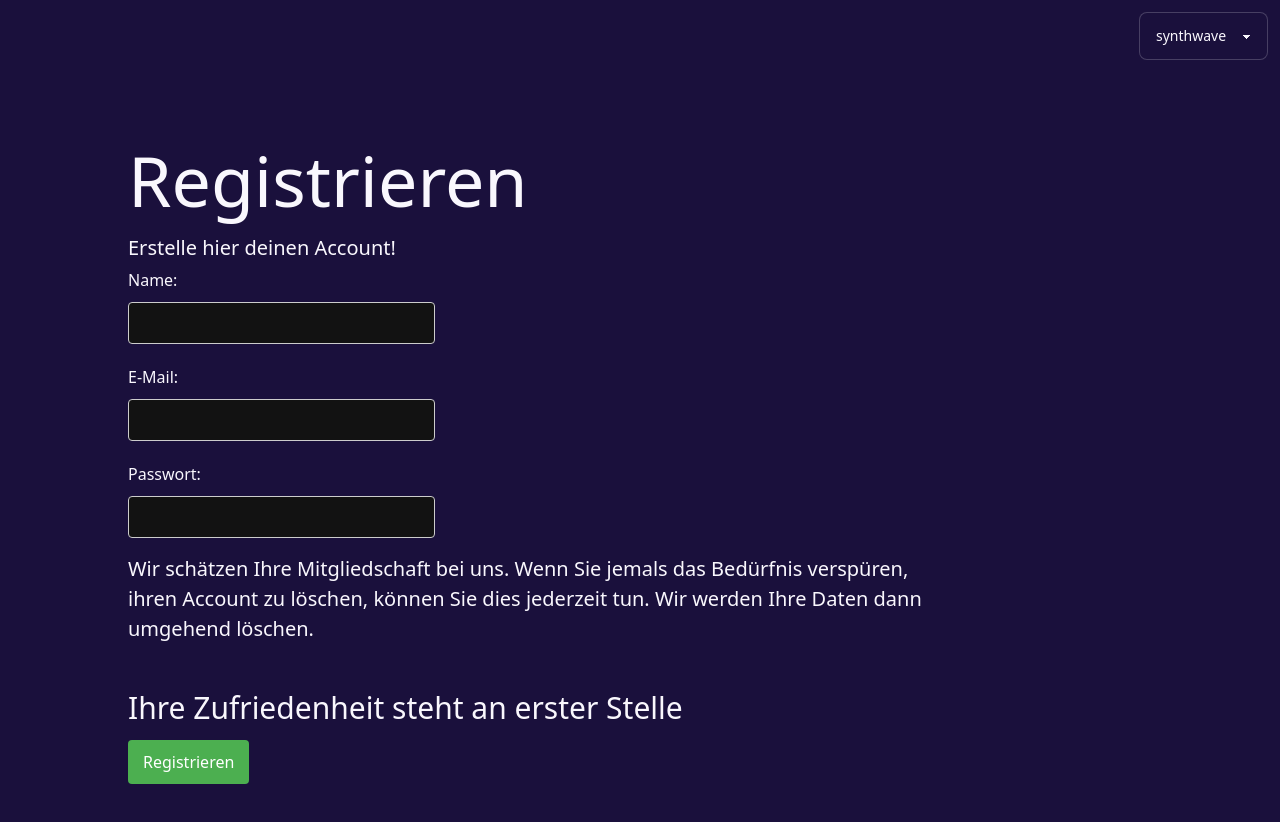
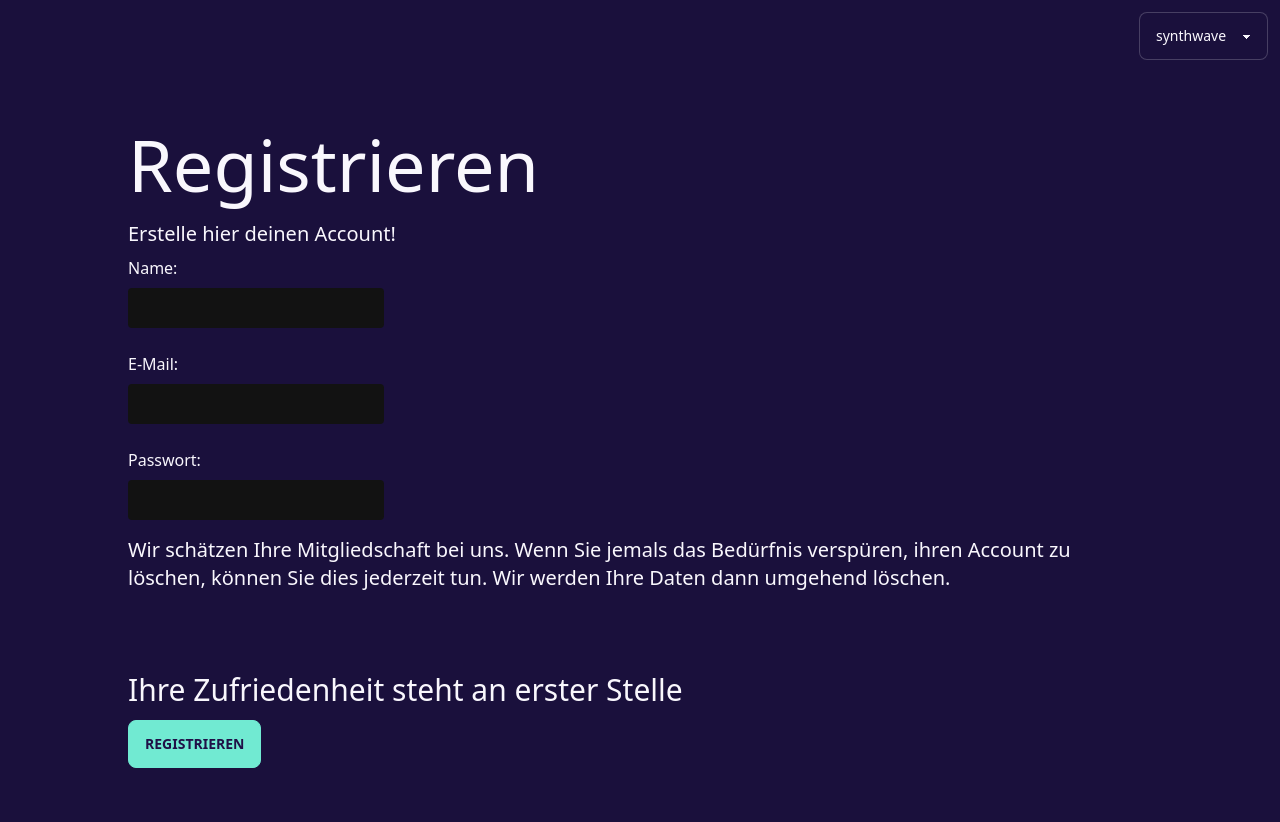
Before and after one commit to johak-at/dark-hak, a SvelteKit app: page /roach-motel in a window 1280 px wide. Shown: the top 822 px of the page. Built offline with nearby package versions, Linux system fonts and the light colour scheme; some icons are missing.

Commit message:
style gegen tailwind und dasyui ersetzen

```diff
--- a/src/routes/roach-motel/+page.svelte
+++ b/src/routes/roach-motel/+page.svelte
@@ -16,29 +16,33 @@
 
 {#if page === 1}
 	<div class="mx-28">
-		<h1>Registrieren</h1>
-		<p>Erstelle hier deinen Account!</p>
+		<h1 class="text-7xl pb-5">Registrieren</h1>
+		<p class="text-xl">Erstelle hier deinen Account!</p>
+		<form on:submit|preventDefault={handleSubmit}>
+			<label class="my-2 block" for="name">Name:</label>
+			<input
+				class="p-2 w-3/12 mb-4 box-border border-solid rounded outline-1 outline-white"
+				type="text"
+				id="name"
+				bind:value={name}
+			/>
 
-		<form on:submit|preventDefault={handleSubmit}>
-			<label for="name">Name:</label>
-			<input type="text" id="name" bind:value={name} />
+			<label class="my-2 block" for="email">E-Mail:</label>
+			<input class="p-2 w-3/12 mb-4 box-border border-solid rounded outline-1 outline-white" type="email" id="email" bind:value={email} />
 
-			<label for="email">E-Mail:</label>
-			<input type="email" id="email" bind:value={email} />
+			<label class="my-2 block" for="password">Passwort:</label>
+			<input class="p-2 w-3/12 mb-4 box-border border-solid rounded outline-1 outline-white" type="password" id="password" bind:value={password} />
+			<br />
 
-			<label for="password">Passwort:</label>
-			<input type="password" id="password" bind:value={password} />
-			<br />
+			<p class="text-xl">
+				Wir schätzen Ihre Mitgliedschaft bei uns. Wenn Sie jemals das Bedürfnis verspüren, ihren
+				Account zu löschen, können Sie dies jederzeit tun. Wir werden Ihre Daten dann umgehend
+				löschen.
+			</p>
+
+			<h2 class="text-3xl pb-1 pt-20">Ihre Zufriedenheit steht an erster Stelle</h2>
+			<button on:click={() => (page = 2)} class="btn btn-success mt-2">Registrieren</button>
 		</form>
-
-		<p>
-			Wir schätzen Ihre Mitgliedschaft bei uns. Wenn Sie jemals das Bedürfnis verspüren, ihren
-			Account zu löschen, können Sie dies jederzeit tun. Wir werden Ihre Daten dann umgehend
-			löschen.
-		</p>
-
-		<h2>Ihre Zufriedenheit steht an erster Stelle</h2>
-		<button on:click={() => (page = 2)}>Registrieren</button>
 	</div>
 {/if}
 {#if page === 2}
@@ -146,52 +150,4 @@
 		</div>
 	</div>
 {/if}
-{#if page === 3}
-{/if}
-<style>
-	label {
-		display: block;
-		margin-bottom: 10px;
-		margin-top: 5px;
-	}
-
-	input {
-		width: 30%;
-		padding: 8px;
-		margin-bottom: 16px;
-		box-sizing: border-box;
-		border: 1px solid #ccc;
-		border-radius: 4px;
-	}
-
-	button {
-		background-color: #4caf50;
-		color: white;
-		padding: 10px 15px;
-		border: none;
-		border-radius: 4px;
-		cursor: pointer;
-		margin-top: 10px;
-	}
-
-	h1 {
-		text-align: left;
-		font-size: 70px;
-	}
-
-	p {
-		text-align: left;
-		font-size: 20px;
-		max-width: 80%;
-	}
-
-	h2 {
-		text-align: left;
-		padding-top: 4%;
-		font-size: 30px;
-	}
-
-	button:hover {
-		background-color: #45a049;
-	}
-</style>
+{#if page === 3}{/if}
```
